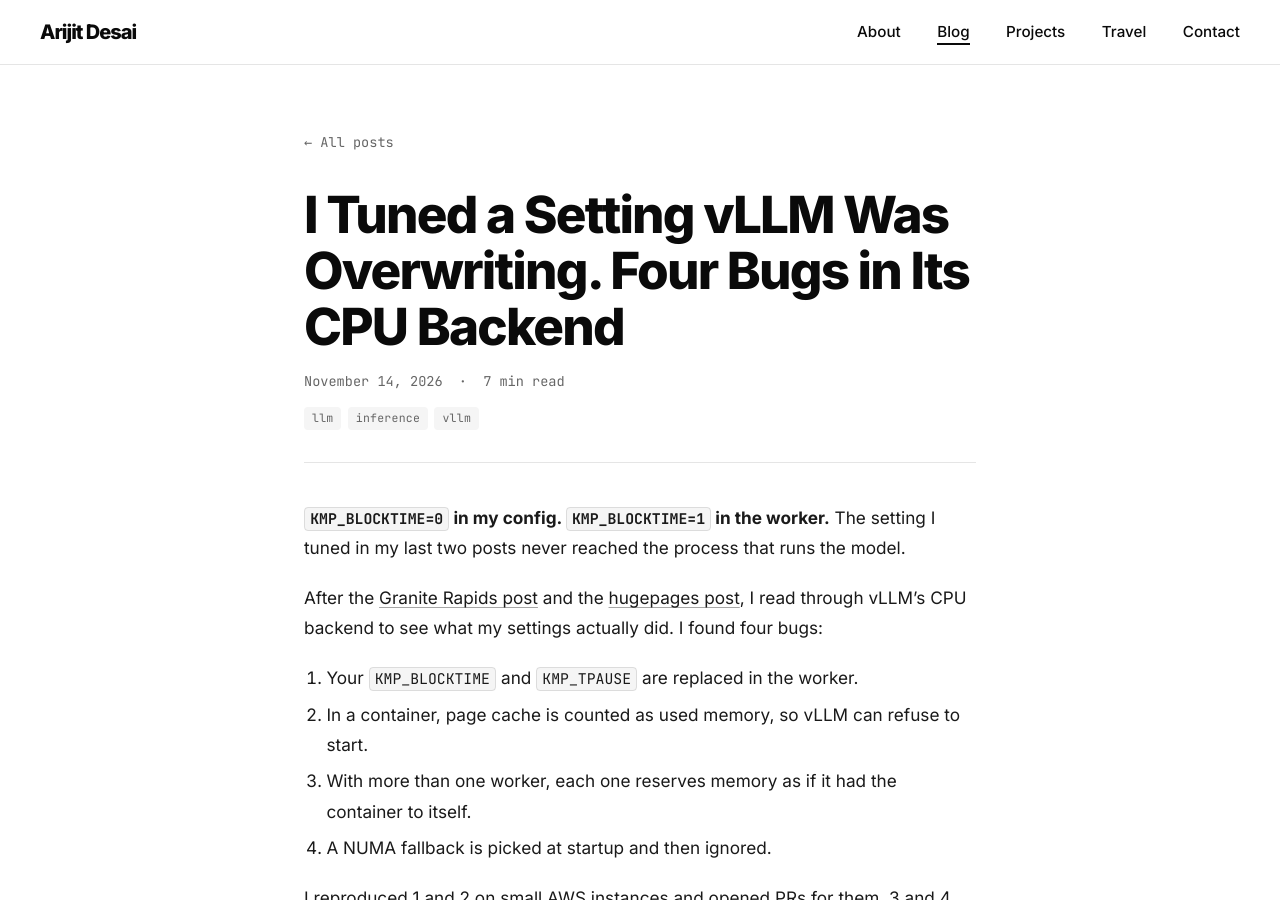
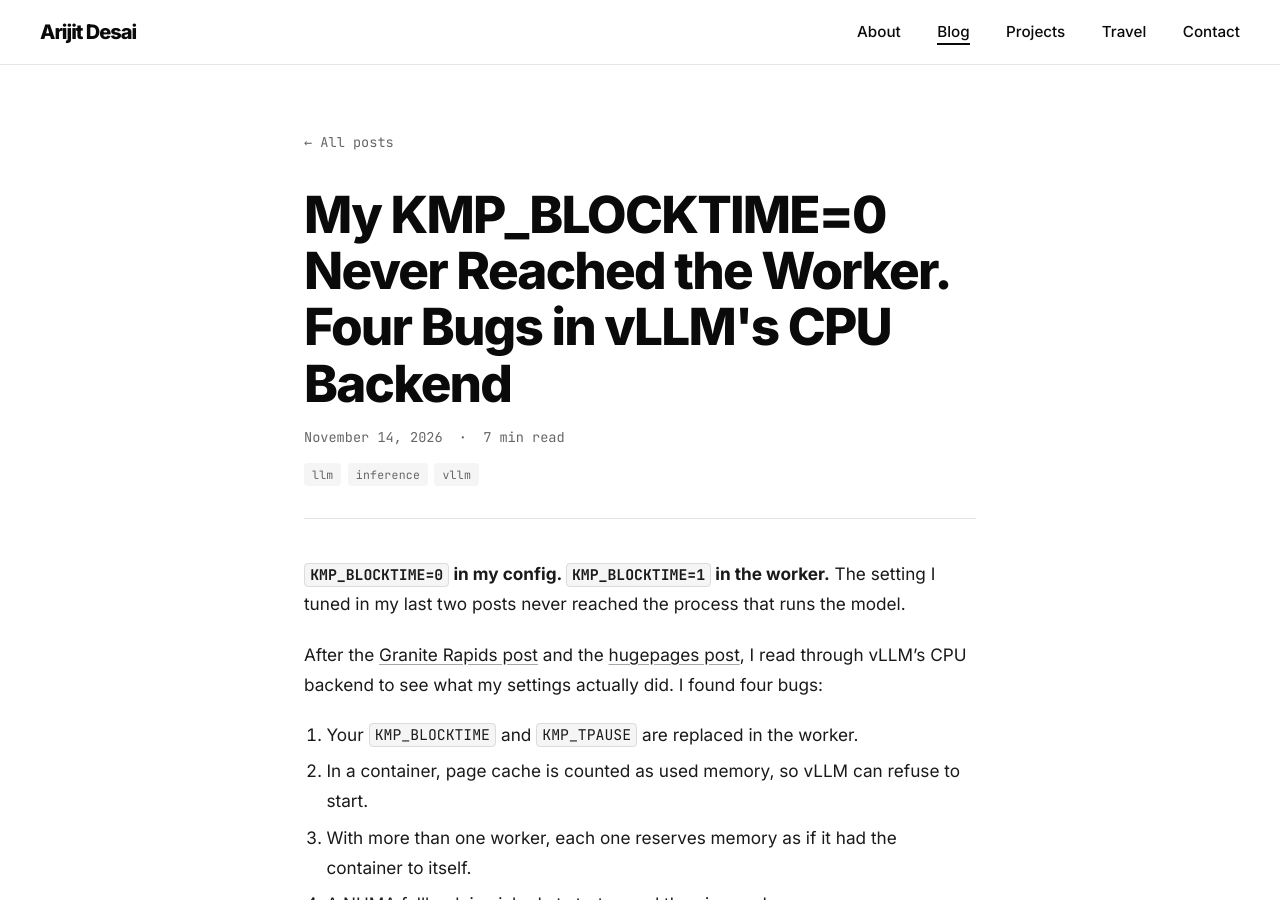
Before and after one commit to ardecode/ardecode.github.io, a Jekyll site: the page built from _posts/2026-11-14-vllm-cpu-backend-bugs.md, in a window 1280 px wide and 900 px high. Built offline with Jekyll 4.4.1, drawn with Linux system fonts in a browser that asks for light colours.

Commit message:
Retitle vLLM CPU backend bugs post
Co-Authored-By: Claude Opus 5.5 <noreply@anthropic.com>

```diff
--- a/_posts/2026-11-14-vllm-cpu-backend-bugs.md
+++ b/_posts/2026-11-14-vllm-cpu-backend-bugs.md
@@ -1,6 +1,6 @@
 ---
 layout: post
-title: "I Tuned a Setting vLLM Was Overwriting. Four Bugs in Its CPU Backend"
+title: "My KMP_BLOCKTIME=0 Never Reached the Worker. Four Bugs in vLLM's CPU Backend"
 date: 2026-11-14
 categories: [LLM, Inference, vLLM]
 description: "Four bugs in vLLM's CPU backend: your OpenMP settings replaced in the worker, page cache counted as used memory, workers over-reserving a container's memory limit, and a NUMA fallback that's ignored. Two fixes are up as PRs."
```
